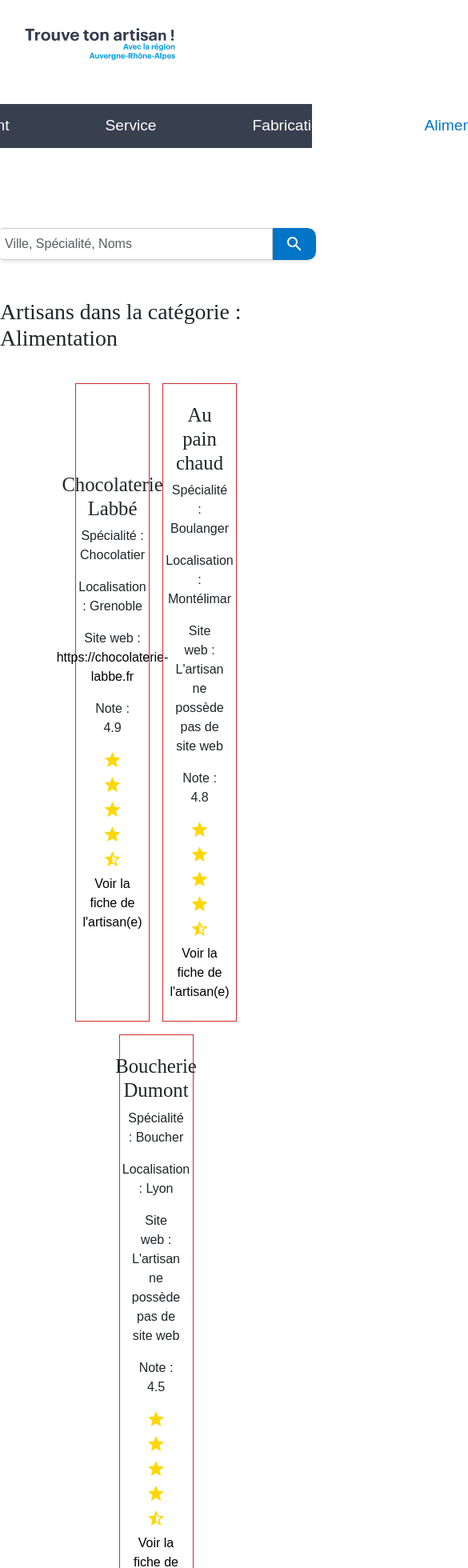
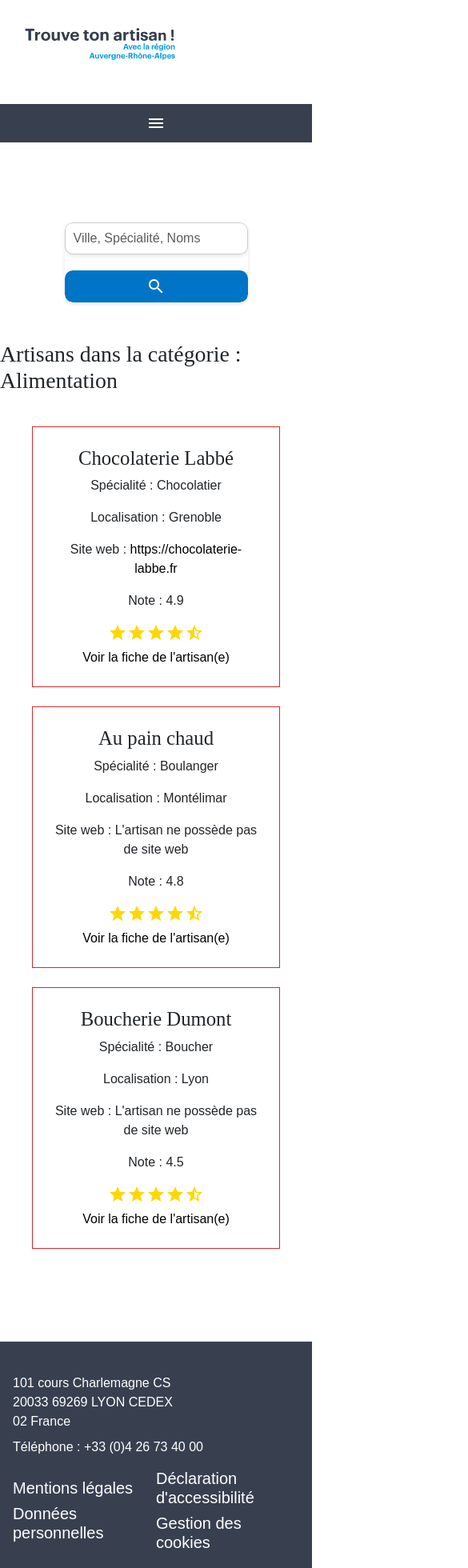
Before and after one commit to jeanpierre-png/trouve-ton-artisan, an Angular app: page /categorie/Alimentation in a window 390 px wide. Shown: the part 20-1980 px from the top of the page at 80% size, 585 px wide, since content can reach past the window. Built offline with nearby package versions, Linux system fonts and the light colour scheme.

Commit message:
responsive

```diff
--- a/src/app/app-routing.module.ts
+++ b/src/app/app-routing.module.ts
@@ -19,7 +19,6 @@ const routes: Routes = [
   {
     path: 'mention-legales',
     component: MentionsLegalesComponent,
-
   },
 
   {
@@ -50,7 +49,6 @@ const routes: Routes = [
   {
     path: 'listes-artisans',
     component: ListesArtisansComponent,
-
   }
 
 ];
--- a/src/app/composants/categories-artisans/categories-artisans.component.scss
+++ b/src/app/composants/categories-artisans/categories-artisans.component.scss
@@ -39,3 +39,29 @@ a {
     gap: 2rem;
     margin: 2rem 1rem;
 }
+
+/* Ecrans moyens (tablettes) */
+@media (max-width: 768px) {
+    .artisans{
+        flex-basis: 80%;
+        max-width: 80%;
+        margin-bottom: 1rem;
+    }
+
+    .artisan-liste {
+        gap: 1.5rem;
+    }
+}
+
+/* Ecrans petits (smartphones) */
+@media (max-width: 576px) {
+    .artisans {
+        flex-basis: 100%;
+        max-width: 100%;
+        margin-bottom: 1rem;
+    }
+
+    .artisan-liste {
+        gap: 1rem;
+    }
+}
--- a/src/app/composants/footer/footer.component.html
+++ b/src/app/composants/footer/footer.component.html
@@ -18,15 +18,15 @@
 
         </div>
 
-     <!-- Groupe droit (Mentions légales et autres) -->
+
      <div class="col-12 col-md-6 text-md-end">
         <div class="right-content d-flex flex-wrap justify-content-md-end g-3">
-            <!-- Colonne 1 -->
+
             <div class="col-6">
                 <a [routerLink]="['/mention-legales']"><h4 class="fs-5">Mentions légales</h4></a>
                 <a [routerLink]="['/donnees-personnelles']"><h4 class="fs-5">Données personnelles</h4></a>
             </div>
-            <!-- Colonne 2 -->
+
             <div class="col-6">
                 <a [routerLink]="['/declaration-accessibilite']"><h4 class="fs-5">Déclaration d'accessibilité</h4></a>
                 <a [routerLink]="['/gestion-des-cookies']"><h4 class="fs-5">Gestion des cookies</h4></a>
--- a/src/app/composants/footer/footer.component.scss
+++ b/src/app/composants/footer/footer.component.scss
@@ -44,3 +44,42 @@ a {
     color: white;
     text-decoration: none;
 }
+
+/* Moyens écrans (tablettes) */
+@media (max-width: 768px) {
+    .background {
+        flex-direction: column;
+        align-items: flex-start;
+    }
+
+    .right-content {
+        width: 100%;
+        display: flex;
+        justify-content: flex-end;
+        margin-top: 20px;
+    }
+
+    .left-content {
+        align-items: center;
+        width: 100%;
+    }
+}
+
+/* Petits écrans (smartphones) */
+@media (max-width: 480px) {
+    .background {
+        flex-direction: column;
+        align-items: center;
+    }
+
+    .left-content,
+    .right-content {
+        align-items: center;
+        text-align: left;
+        width: 100%;
+    }
+
+    .right-content {
+        margin-top: 15px;
+    }
+}
--- a/src/app/composants/navbar/navbar.component.scss
+++ b/src/app/composants/navbar/navbar.component.scss
@@ -1,4 +1,3 @@
-/* Bouton burger */
 .navbar-toggler {
     font-size: 2rem;
     background: none;
@@ -30,3 +29,42 @@
 .nav-link:hover {
     color: #0074c7;
 }
+
+/* Écrans moyens (tablettes) */
+@media (max-width: 768px) {
+    .navbar-toggler {
+        display: flex;
+    }
+
+    .navbar-menu {
+        display: none; /* Masqué par défaut */
+        flex-direction: column;
+        justify-content: center;
+        align-items: center;
+        position: fixed;
+        top: 0;
+        right: 0;
+        bottom: 0;
+        left: 0;
+        background-color: #384050f9;
+        z-index: 1000;
+        padding: 20px;
+        gap: 30px;
+    }
+
+    .navbar-menu.open {
+        display: flex;
+    }
+
+    .nav-link {
+        padding: 10px 0;
+    }
+}
+
+/* Smartphones et très petits écrans */
+@media (max-width: 576px) {
+    .nav-link {
+        font-size: 1rem;
+        padding: 10px;
+    }
+}
--- a/src/app/composants/search-bar/search-bar.component.scss
+++ b/src/app/composants/search-bar/search-bar.component.scss
@@ -61,3 +61,46 @@ button:hover {
 a{
     color: black;
 }
+
+/* Moyens écrans (tablettes) */
+@media (max-width: 768px) {
+    form {
+        flex-wrap: wrap;
+        justify-content: center;
+    }
+
+    .form-control {
+        max-width: 100%;
+        border-radius: 10px;
+        margin-bottom: 10px;
+    }
+
+    button {
+        width: 100%;
+        border-radius: 10px;
+    }
+}
+
+/* Petits écrans (smartphones) */
+@media (max-width: 576px) {
+    form {
+        flex-direction: column;
+        align-items: stretch;
+        gap: 10px;
+        width: 100%;
+        max-width: 100%;
+    }
+
+    .form-control, button {
+        width: 100%;
+        max-width: 100%;
+    }
+
+    .search-results {
+        padding: 0.5rem;
+    }
+
+    .artisan-card {
+        font-size: 0.9rem;
+    }
+}
--- a/src/app/pages/fiche-artisans/fiche-artisans.component.scss
+++ b/src/app/pages/fiche-artisans/fiche-artisans.component.scss
@@ -63,3 +63,57 @@ a {
         color: #82b864;
     }
 }
+
+/* Écrans moyens (tablettes) */
+@media (max-width: 768px) {
+    .artisan-carde,
+    .a-propos {
+        margin-bottom: 20px;
+    }
+
+    .bande{
+        width: 100%;
+    }
+
+    .custom-row {
+        gap: 15px;
+    }
+
+    .main-title {
+        margin-top: 50px;
+        margin-bottom: 50px;
+        font-size: 1.5rem;
+    }
+
+    .bouton {
+        width: 100%;
+    }
+}
+
+/* Écrans petits (smartphones) */
+@media (max-width: 576px) {
+    .artisan-carde,
+    .a-propos {
+        height: auto;
+        margin-bottom: 15px;
+        flex-basis: 100%;
+        max-width: 100%;
+    }
+
+    .bande{
+        width: 100%;
+    }
+
+    .custom-row {
+        flex-direction: row;
+        gap: 10px;
+    }
+
+    .main-title {
+        font-size: 1.25rem;
+    }
+
+    .bouton {
+        width: 100%;
+    }
+}
--- a/src/app/pages/home/home.component.html
+++ b/src/app/pages/home/home.component.html
@@ -1,4 +1,4 @@
-<section class="cadre d-flex flex-wrap gap-2 mt-5 "><!-- mb-5 -->
+<section class="cadre d-flex flex-wrap gap-2 mt-5 ">
     <div class="encadrement-contenu">
 
 
--- a/src/app/pages/home/home.component.scss
+++ b/src/app/pages/home/home.component.scss
@@ -106,3 +106,30 @@ p{
       text-decoration: underline;
     }
 }
+
+/* Ecrans moyens (tablettes) */
+@media (max-width: 768px) {
+    .top-artisans {
+        gap: 20px;
+    }
+
+    .artisan-card {
+        flex-basis: 80%;
+        max-width: 80%;
+        margin-bottom: 10px;
+    }
+}
+
+/* Ecrans petits (smartphones) */
+@media (max-width: 576px) {
+
+    .artisan-card {
+        flex-basis: 100%;
+        max-width: 100%;
+        margin-bottom: 10px;
+    }
+
+    .titre-1 {
+        font-size: 1.5rem;
+    }
+}
--- a/src/app/pages/listes-artisans/listes-artisans.component.scss
+++ b/src/app/pages/listes-artisans/listes-artisans.component.scss
@@ -39,3 +39,29 @@
 a{
     text-decoration:none;
 }
+
+/* Ecrans moyens (tablettes) */
+@media (max-width: 768px) {
+    .artisan-card{
+        flex-basis: 80%;
+        max-width: 80%;
+        margin-bottom: 1rem;
+    }
+
+    .all-artisan {
+        gap: 1.5rem;
+    }
+}
+
+/* Ecrans petits (smartphones) */
+@media (max-width: 576px) {
+    .artisan-card {
+        flex-basis: 100%;
+        max-width: 100%;
+        margin-bottom: 1rem;
+    }
+
+    .all-artisan {
+        gap: 1rem;
+    }
+}
--- a/src/styles.scss
+++ b/src/styles.scss
@@ -25,7 +25,7 @@ body {
 }
 
 h1, h2{
-    font-family: "Graphik-bold";
+    font-family: "Graphik-bold" !important;
 }
 
 a {
```
